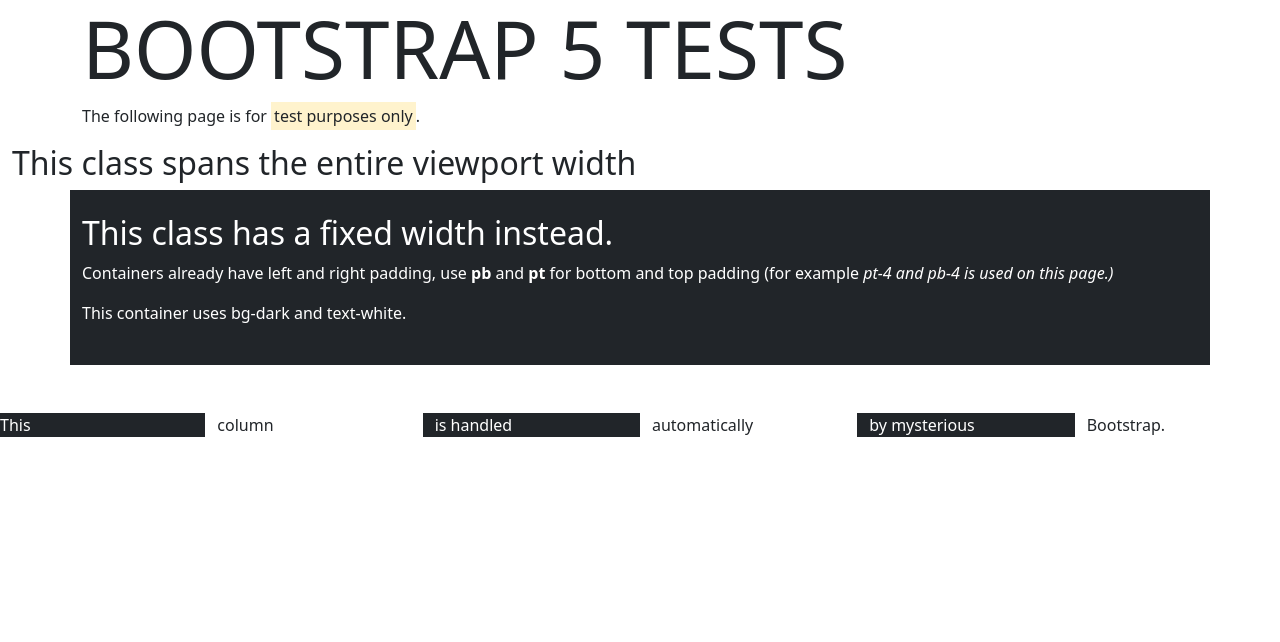
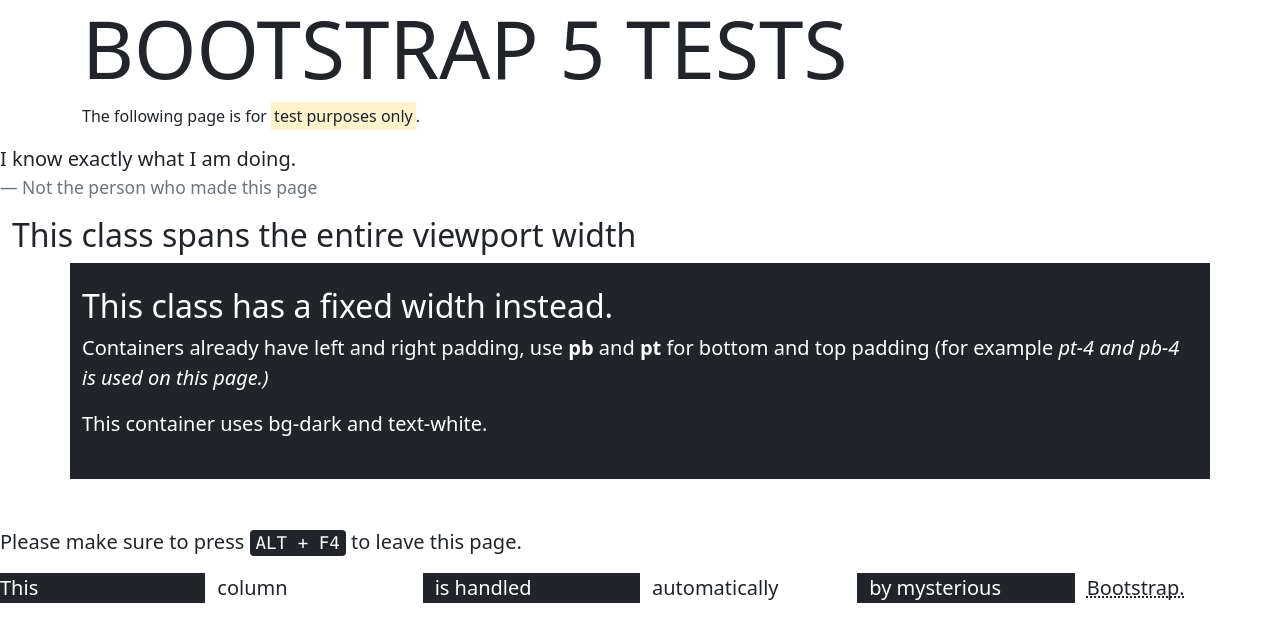
Before and after one commit to IsThisPasswordField/test-rep, a plain HTML site: page bootstrap5/index.html in a window 1280 px wide. Drawn offline with nearby package versions, Linux system fonts and the light colour scheme.

Commit message:
more testing

```diff
--- a/bootstrap5/index.html
+++ b/bootstrap5/index.html
@@ -18,6 +18,11 @@
     <p>The following page is for <mark>test purposes only</mark>.</p>
   </div>
 
+  <blockquote class="blockquote">
+    <p>I know exactly what I am doing.
+    </p>
+    <footer class="blockquote-footer">Not the person who made this page</footer>
+
     <div class="container-fluid">
       <h2>This class spans the entire viewport width</h2>
     </div>
@@ -30,13 +35,14 @@
     </div>
 
     <div class="container pt-4 pb-4 text-red"></div>
+    <p>Please make sure to press <kbd>ALT + F4</kbd> to leave this page.</p>
     <div class="row">
       <div class="col bg-dark text-white">This</div>
       <div class="col">column</div>
       <div class="col bg-dark text-white">is handled</div>
       <div class="col">automatically</div>
       <div class="col bg-dark text-white">by mysterious</div>
-    <div class="col">Bootstrap.</div>
+      <div class="col"><abbr title="Made you look.">Bootstrap.</abbr></div>
     </div>
     </div>
 </body>
```
Lines whose indentation alone changed are shown as unchanged.
